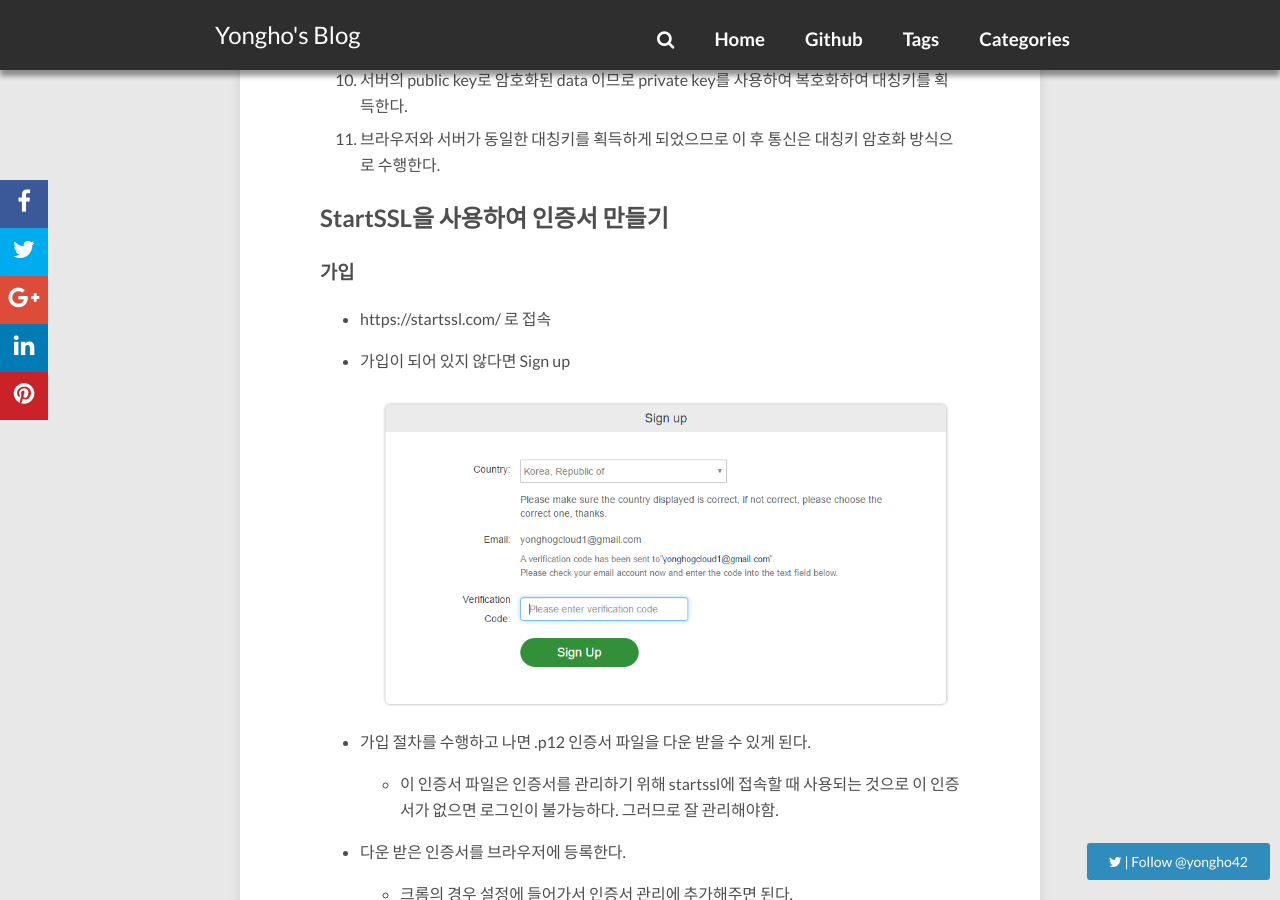
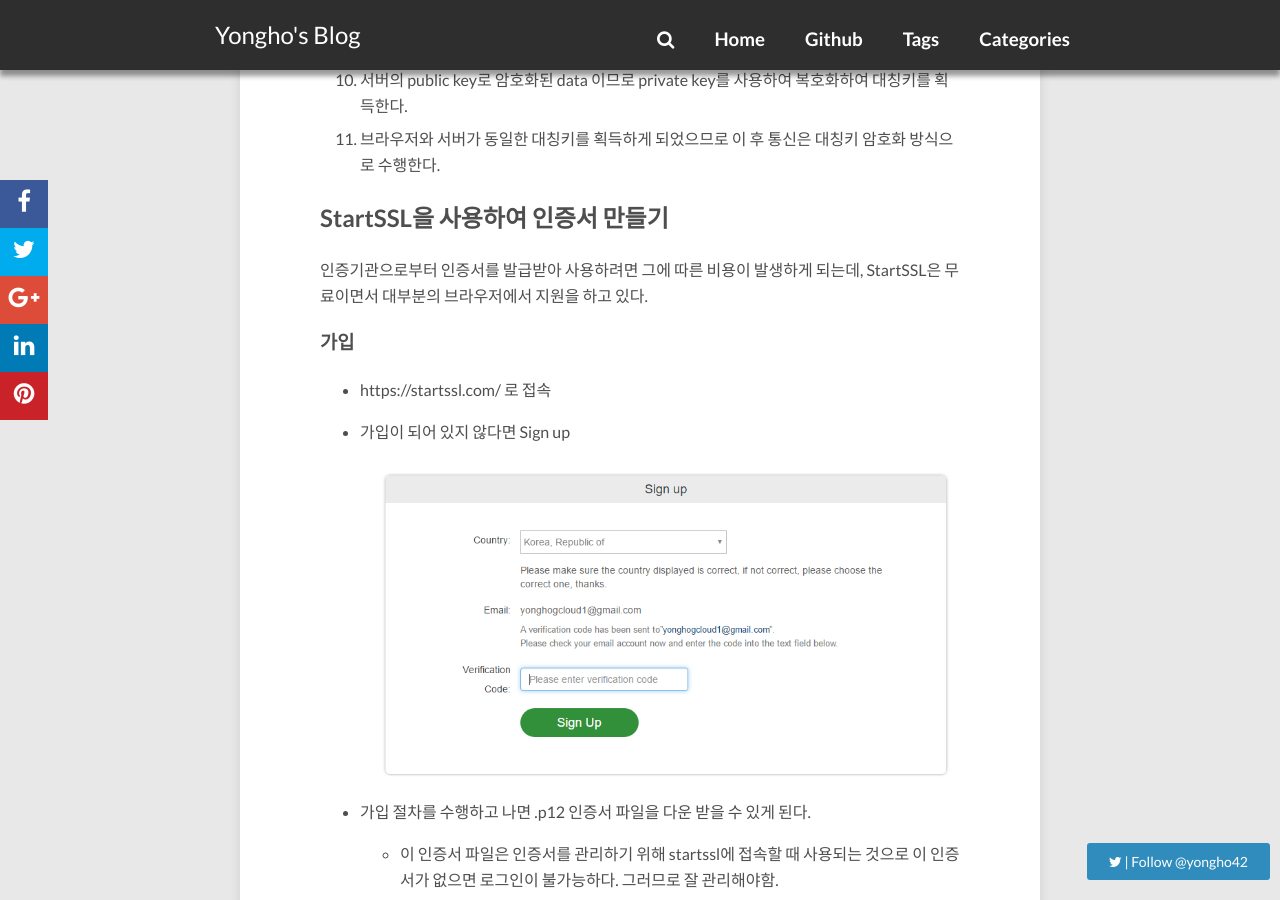
Before and after one commit to YonghoChoi/yonghochoi.github.io, a Jekyll site: the page built from _posts/2016-10-05-create-ssl-by-startssl.md, in a window 1280 px wide and 900 px high, scrolled down 2730 px. Built offline with Jekyll 4.4.1, drawn with Linux system fonts in a browser that asks for light colours; nearby versions of some CDN libraries; comment, search, counter and statistics services are not loaded; some of the changed text lies outside the part shown.

Commit message:
StartSSL 관련 포스팅 수정
내용 보완

```diff
--- a/_posts/2016-10-05-create-ssl-by-startssl.md
+++ b/_posts/2016-10-05-create-ssl-by-startssl.md
@@ -5,7 +5,7 @@ date:   2016-10-03 17:30:00 +0900
 tags: [security]
 ---
 
-## SSL
+## 간략한 사전 지식
 
 ###  대칭키 암호화
 
@@ -107,6 +107,8 @@ $ openssl rsautl -decrypt -inkey private.pem -in encrypttext.ssl -out decrypttex
 
 ## StartSSL을 사용하여 인증서 만들기
 
+인증기관으로부터 인증서를 발급받아 사용하려면 그에 따른 비용이 발생하게 되는데, StartSSL은 무료이면서 대부분의 브라우저에서 지원을 하고 있다.
+
 ### 가입
 
 * https://startssl.com/ 로 접속
@@ -165,10 +167,12 @@ $ openssl rsautl -decrypt -inkey private.pem -in encrypttext.ssl -out decrypttex
 
   ![](http://yonghochoi.github.io/images/security/startssl_9.png)
 
-* 최종 생성된 인증관련 파일들
+* 최종 생성된 인증 관련 파일들
 
   * username.key : 서버쪽 비공개 키
   * username.crt : SSL 디지털 인증서
     * 인증서와 username.key(private key)로 생성한 public key가 포함되어 있음.
   * username.pem : ROOT CA 인증서
   * intermediate.pem : 중계자 인증서
+
+* 이 후 인증 관련 파일들을 Apache나 nginx와 같은 웹서버에 셋팅하여 https 프로토콜을 사용할 수 있다.
```
